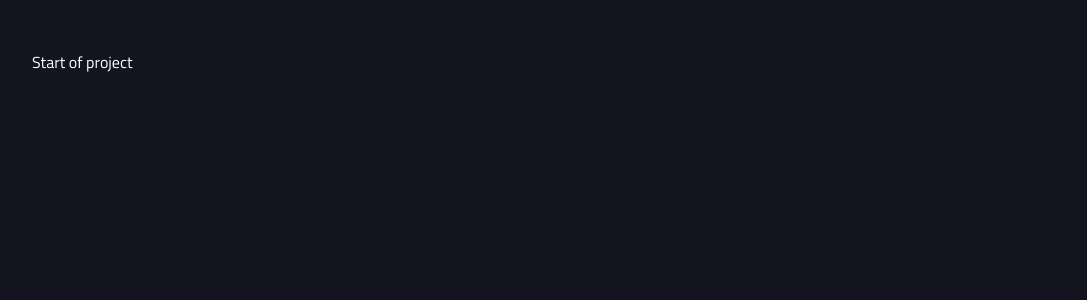
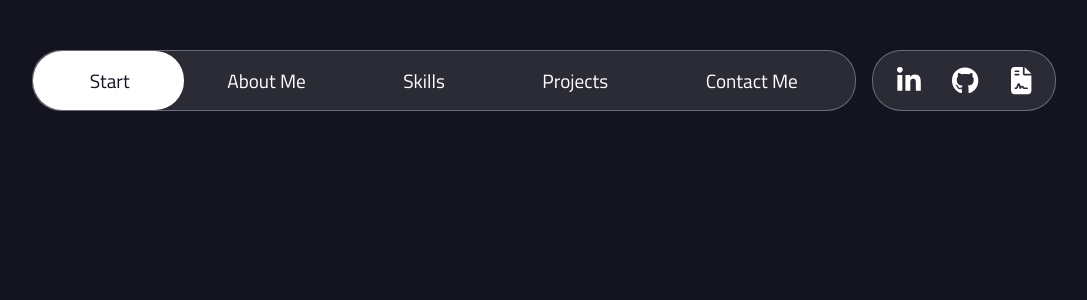
Before and after one commit to JonathanVarild/my-portfolio, a Next.js app: page / in a window 1280 px wide. Shown: the top 300 px of the page, without its empty margins (96-1183 px from the left). Built offline with nearby package versions, Linux system fonts and the light colour scheme.

Commit message:
Added page header

```diff
--- /dev/null
+++ b/components/Header.js
@@ -0,0 +1,73 @@
+import { faGithub, faGithubAlt, faLinkedinIn } from "@fortawesome/free-brands-svg-icons";
+import { faFileContract } from "@fortawesome/free-solid-svg-icons";
+import { FontAwesomeIcon } from "@fortawesome/react-fontawesome";
+import { useEffect, useRef, useState } from "react";
+import styles from "../styles/header.module.css";
+
+function Header() {
+	const [startOffset, setStartOffset] = useState(0);
+	const [leftMargin, setLeftMargin] = useState(0);
+	const [width, setWidth] = useState(0);
+	const [activeItem, setActiveItem] = useState(0);
+
+	const navHighlight = useRef(null);
+
+	const navItems = [
+		{ title: "Start", path: "#", ref: useRef(null) },
+		{ title: "About Me", path: "#", ref: useRef(null) },
+		{ title: "Skills", path: "#", ref: useRef(null) },
+		{ title: "Projects", path: "#", ref: useRef(null) },
+		{ title: "Contact Me", path: "#", ref: useRef(null) },
+	];
+
+	const navHTMLItems = navItems.map((item, index) => (
+		<div
+			ref={item.ref}
+			key={index}
+			onClick={({ target }) => {
+				setLeftMargin(target.offsetLeft);
+				setWidth(target.offsetWidth);
+				setActiveItem(index);
+			}}
+			className={index == activeItem ? styles.active : ""}
+		>
+			{item.title}
+		</div>
+	));
+
+	const setupVariables = () => {
+		setStartOffset(navItems[0].ref.current.offsetLeft);
+		setLeftMargin(navItems[activeItem].ref.current.offsetLeft);
+		setWidth(navItems[activeItem].ref.current.offsetWidth);
+	};
+
+	useEffect(() => {
+		setupVariables();
+		window.addEventListener("resize", setupVariables);
+		return () => {
+			window.removeEventListener("resize", setupVariables);
+		};
+	});
+
+	return (
+		<header className={styles.header}>
+			<div className={styles.navList}>
+				{startOffset != 0 && (
+					<div
+						className={styles.navHighlight}
+						style={{ left: leftMargin - startOffset, width: startOffset * 2 + width, transition: "left 0.3s ease, width 0.3s ease" }}
+						ref={navHighlight}
+					/>
+				)}
+				{navHTMLItems}
+			</div>
+			<div className={styles.iconList}>
+				<FontAwesomeIcon icon={faLinkedinIn} />
+				<FontAwesomeIcon icon={faGithub} />
+				<FontAwesomeIcon icon={faFileContract} />
+			</div>
+		</header>
+	);
+}
+
+export default Header;
--- a/pages/index.js
+++ b/pages/index.js
@@ -1,5 +1,6 @@
 import Head from "next/head";
 import Image from "next/image";
+import Header from "../components/Header";
 import styles from "../styles/index.module.css";
 
 export default function Home() {
@@ -9,7 +10,7 @@ export default function Home() {
 				<title>Jonathan Värild - Portfolio</title>
 				<meta name="description" content="A web page that summarizes my skills and previous projects." />
 			</Head>
-            <div>Start of project</div>
+			<Header />
 		</>
 	);
 }
--- /dev/null
+++ b/styles/header.module.css
@@ -0,0 +1,52 @@
+.header {
+	display: flex;
+	gap: 1rem;
+}
+
+.header > div {
+	background-color: var(--background-white);
+	border-radius: 29px;
+	padding: 0.5rem;
+	font-size: 1.2rem;
+	border: 1px solid var(--outline-white);
+}
+
+.navList {
+	position: relative;
+	display: flex;
+	justify-content: space-around;
+	align-items: center;
+	flex-grow: 1;
+}
+
+.navList > div {
+	z-index: 1;
+}
+
+.iconList {
+	display: flex;
+}
+
+.iconList > svg {
+	font-size: 1.7rem;
+	padding: 0.5rem 1rem;
+}
+
+.navList > div:hover,
+.iconList > svg:hover {
+	cursor: pointer;
+	color: var(--hover-gray);
+}
+
+.active {
+	color: var(--background-purple) !important;
+}
+
+.navHighlight {
+	background-color: white;
+	height: 100%;
+	border-radius: 29px;
+	position: absolute;
+	padding-block: 0.5rem;
+	color: transparent;
+}
```
